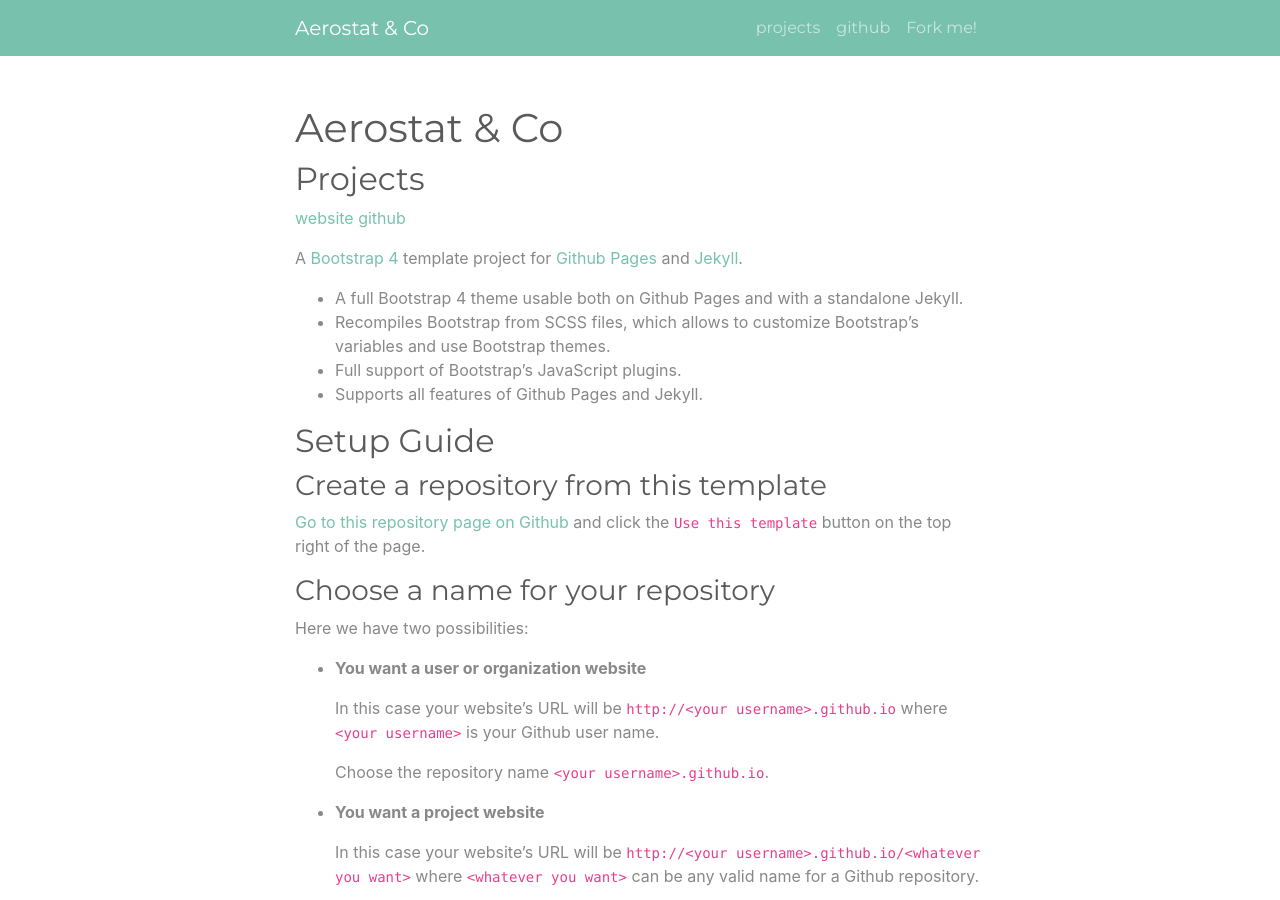
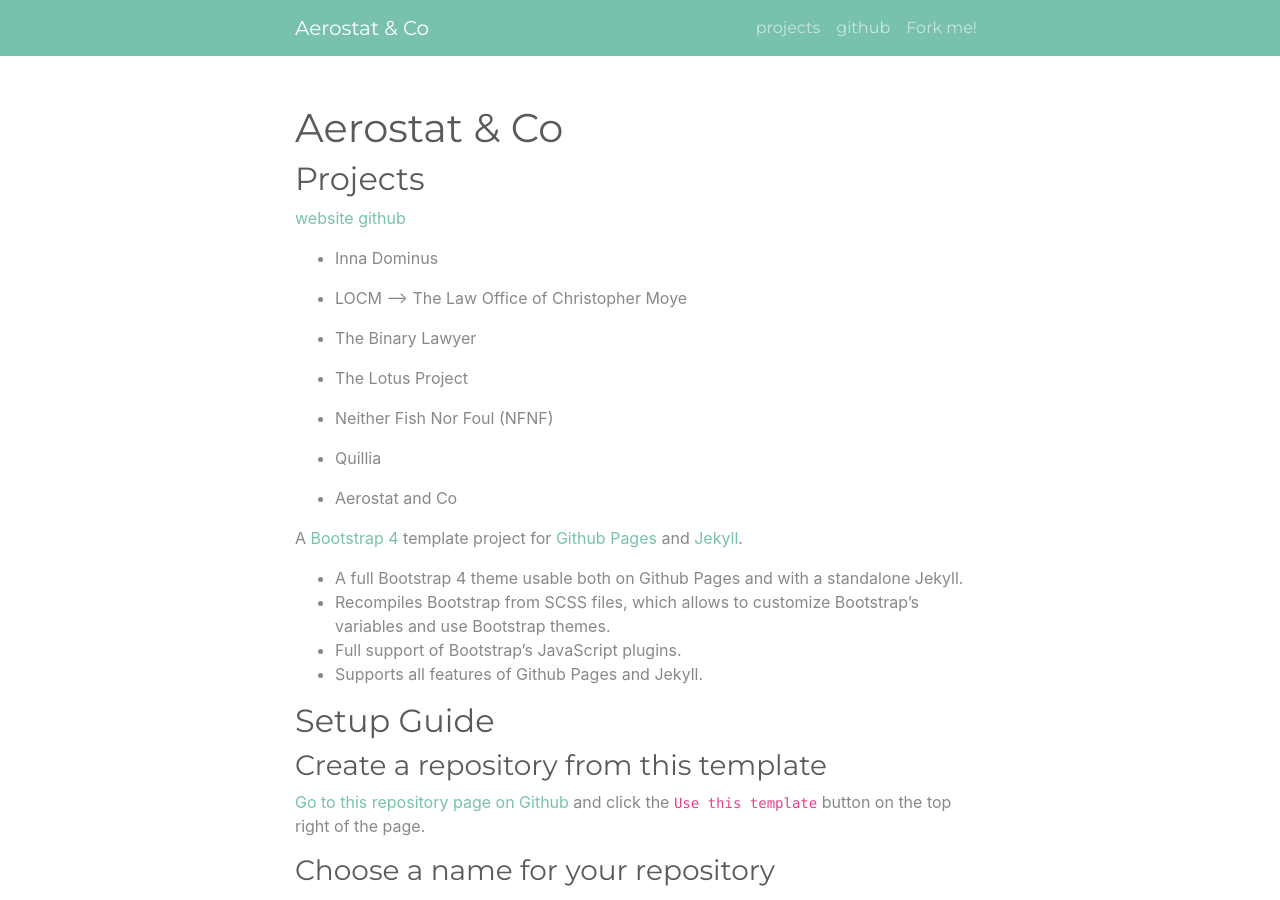
Before and after one commit to AerostatAndCo/aerostatandco.github.io, a Jekyll site: the page built from projects.md, in a window 1280 px wide and 900 px high. Built offline with Jekyll 4.4.1, drawn with Linux system fonts in a browser that asks for light colours.

Commit message:
Update projects.md

```diff
--- a/projects.md
+++ b/projects.md
@@ -6,6 +6,20 @@ title: Aerostat & Co
 
 [website](https://aerostatandco.github.io/projects.html)
 [github](https://github.com/AerostatAndCo)
+
+* Inna Dominus
+
+* LOCM --> The Law Office of Christopher Moye
+
+* The Binary Lawyer
+
+* The Lotus Project
+
+* Neither Fish Nor Foul (NFNF)
+
+* Quillia
+
+* Aerostat and Co
 
 A [Bootstrap 4](https://getbootstrap.com/) template project for [Github Pages](https://pages.github.com/) and [Jekyll](https://jekyllrb.com/).
 
```
